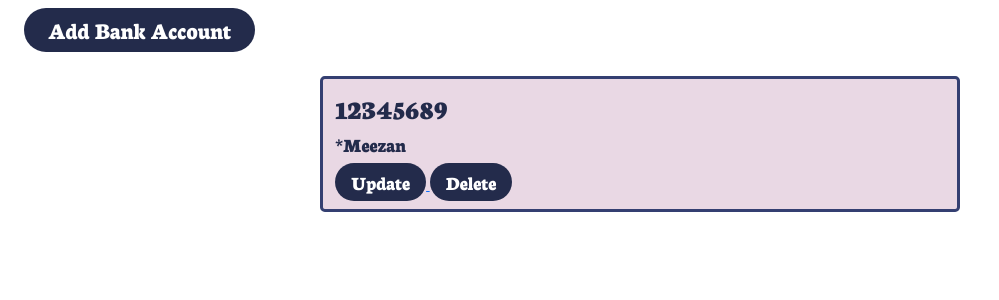
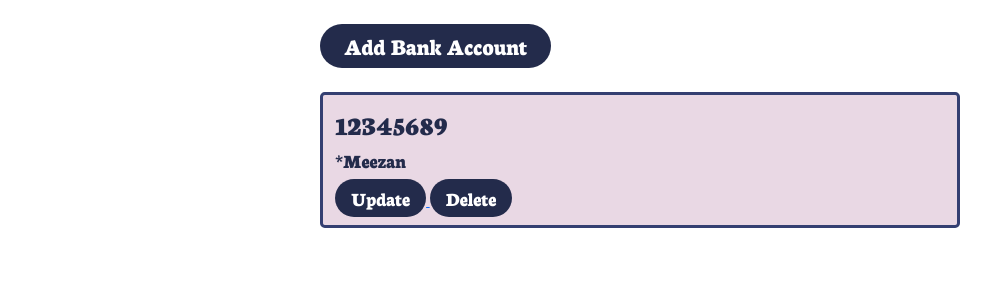
Before and after one commit to TheTahaYaseen/AGEInternalSystem, a Django app: page /bank_accounts/ in a window 1280 px wide. Shown: the part 86-386 px from the top of the page, without its empty margins (0-999 px from the left). Run offline with Django 4.2, Linux system fonts and the light colour scheme; a user stored in the database is signed in; data comes from the database, SQL or seed files in the repository; both versions use the stored data as it was after the commit.

Commit message:
Some Minor Changes

```diff
--- a/bank_account/models.py
+++ b/bank_account/models.py
@@ -6,4 +6,4 @@
 # Create your models here.
 class BankAccount(models.Model):
     associated_bank = models.ForeignKey(Bank, on_delete=models.CASCADE)
-    account_number = models.IntegerField()
+    account_number = models.IntegerField(unique=True)
--- a/bank_account/templates/bank_accounts.html
+++ b/bank_account/templates/bank_accounts.html
@@ -1,14 +1,16 @@
 {% extends "layout.html" %} {% block content %}
 
+<div class="col-lg-6 col-md-9 col-11 mx-auto">
+
     <a href="{% url 'add_bank_account' %}">
-    <button class="mt-2 ms-4 px-4 py-1 rounded-pill fs-4 border-0">
+        <button class="mt-4 px-4 py-1 rounded-pill fs-4 border-0">
             Add Bank Account
         </button>
     </a>
 
     {% for bank_account in bank_accounts %}
 
-<div class="container mt-4 py-2 rounded-3 col-lg-6 col-md-9 col-11">
+    <div class="container mt-4 py-2 rounded-3">
         <p class="m-0 fs-3">{{bank_account.account_number}}</p>
         <p class="m-0 fs-5 mb-1">*{{bank_account.associated_bank.name}}</p>
         <a href="{% url 'update_bank_account' bank_account.id %}">
@@ -19,4 +21,7 @@
         </a>
     </div>
 
-{% endfor %} {% endblock content %}
+    {% endfor %}
+</div>
+
+{% endblock content %}
--- a/base/urls.py
+++ b/base/urls.py
@@ -5,7 +5,7 @@
     path("", views.home_view, name="home"),
     path("authentication/", include("authentication.urls")),
     path("bank_accounts/", include("bank_account.urls")),
-    path("companys/", include("company.urls")),
+    path("companies/", include("company.urls")),
     path("employees/", include("employee.urls")),
     path("roles/", include("role.urls")),
 ]
--- a/company/urls.py
+++ b/company/urls.py
@@ -1,4 +1,5 @@
 from django.urls import path
 
 urlpatterns = [
+
 ]
```
Also changed, not shown: role/templates/roles.html (+5 -2 lines), db.sqlite3. Lines whose indentation alone changed are shown as unchanged.
